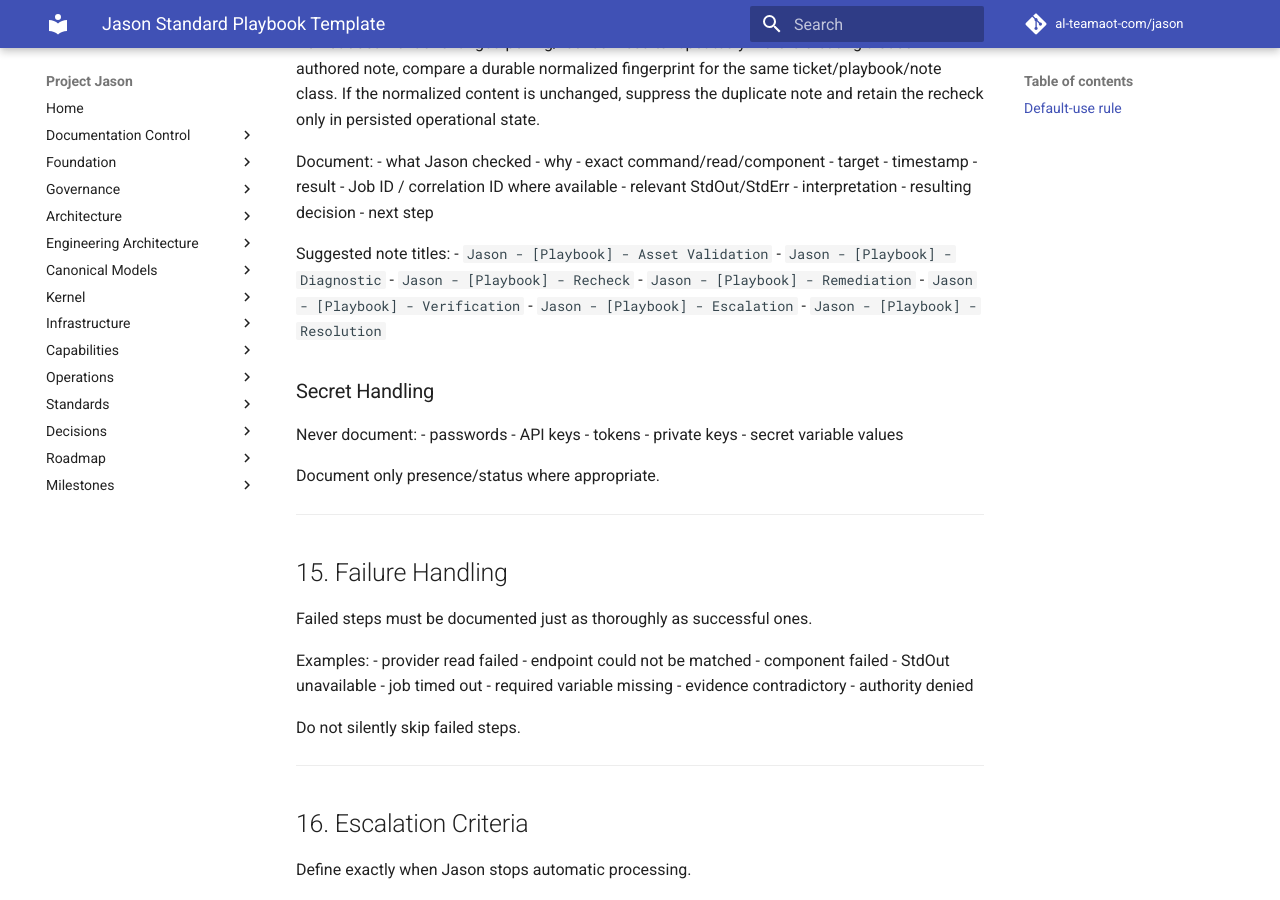
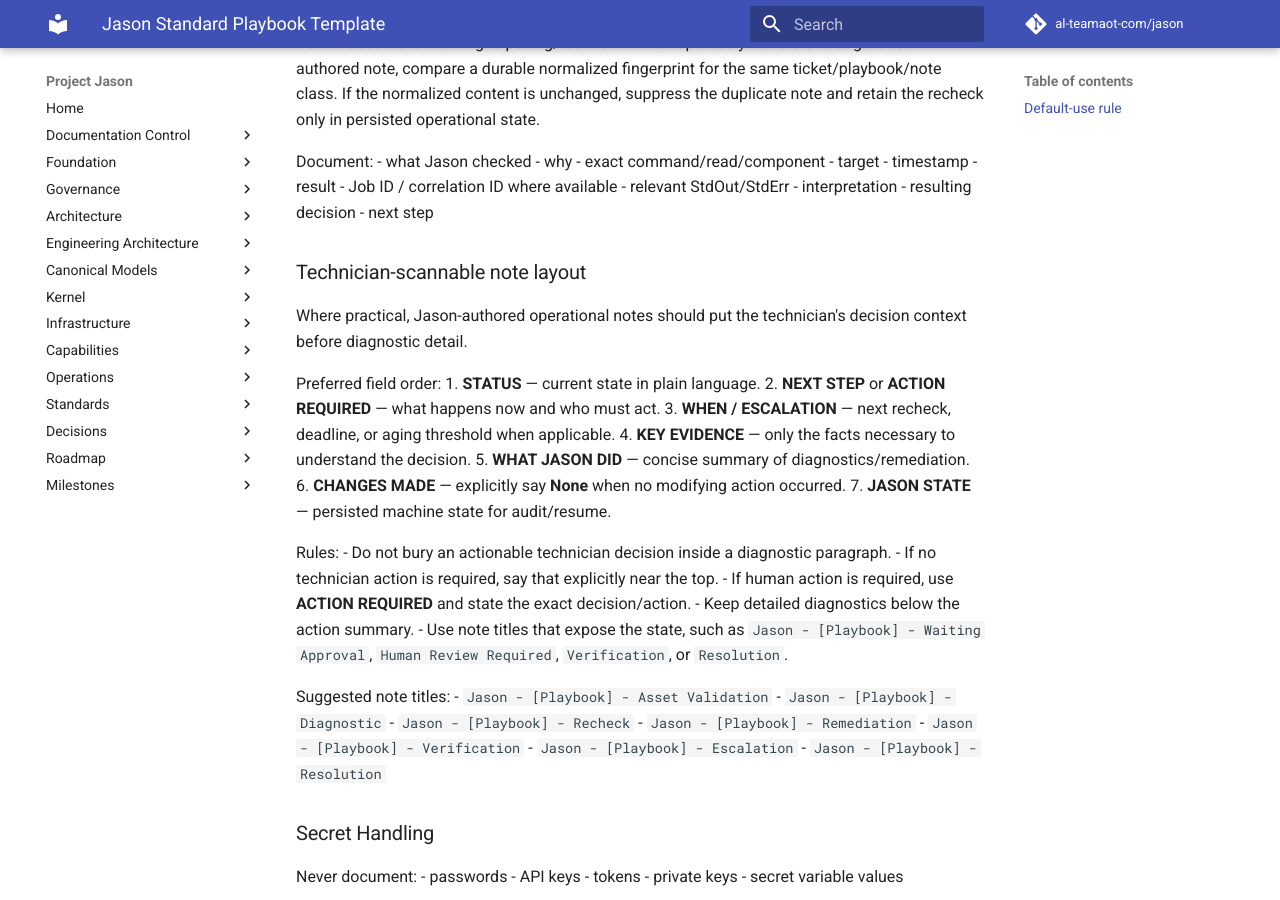
Before and after one commit to al-teamaot-com/jason, an MkDocs documentation site: the page built from docs/playbooks/Jason-Standard-Playbook-Template.md, in a window 1280 px wide and 900 px high, scrolled down 6316 px. Built offline with MkDocs 1.6.1 and Material for MkDocs 9.7.7, drawn with Linux system fonts in a browser that asks for light colours; comment, search, counter and statistics services are not loaded.

Commit message:
Standardize technician-scannable Jason ticket notes

```diff
--- a/docs/playbooks/Jason-Standard-Playbook-Template.md
+++ b/docs/playbooks/Jason-Standard-Playbook-Template.md
@@ -308,6 +308,26 @@ Document:
 - resulting decision
 - next step
 
+### Technician-scannable note layout
+
+Where practical, Jason-authored operational notes should put the technician's decision context before diagnostic detail.
+
+Preferred field order:
+1. **STATUS** — current state in plain language.
+2. **NEXT STEP** or **ACTION REQUIRED** — what happens now and who must act.
+3. **WHEN / ESCALATION** — next recheck, deadline, or aging threshold when applicable.
+4. **KEY EVIDENCE** — only the facts necessary to understand the decision.
+5. **WHAT JASON DID** — concise summary of diagnostics/remediation.
+6. **CHANGES MADE** — explicitly say **None** when no modifying action occurred.
+7. **JASON STATE** — persisted machine state for audit/resume.
+
+Rules:
+- Do not bury an actionable technician decision inside a diagnostic paragraph.
+- If no technician action is required, say that explicitly near the top.
+- If human action is required, use **ACTION REQUIRED** and state the exact decision/action.
+- Keep detailed diagnostics below the action summary.
+- Use note titles that expose the state, such as `Jason - [Playbook] - Waiting Approval`, `Human Review Required`, `Verification`, or `Resolution`.
+
 Suggested note titles:
 - `Jason - [Playbook] - Asset Validation`
 - `Jason - [Playbook] - Diagnostic`
```
